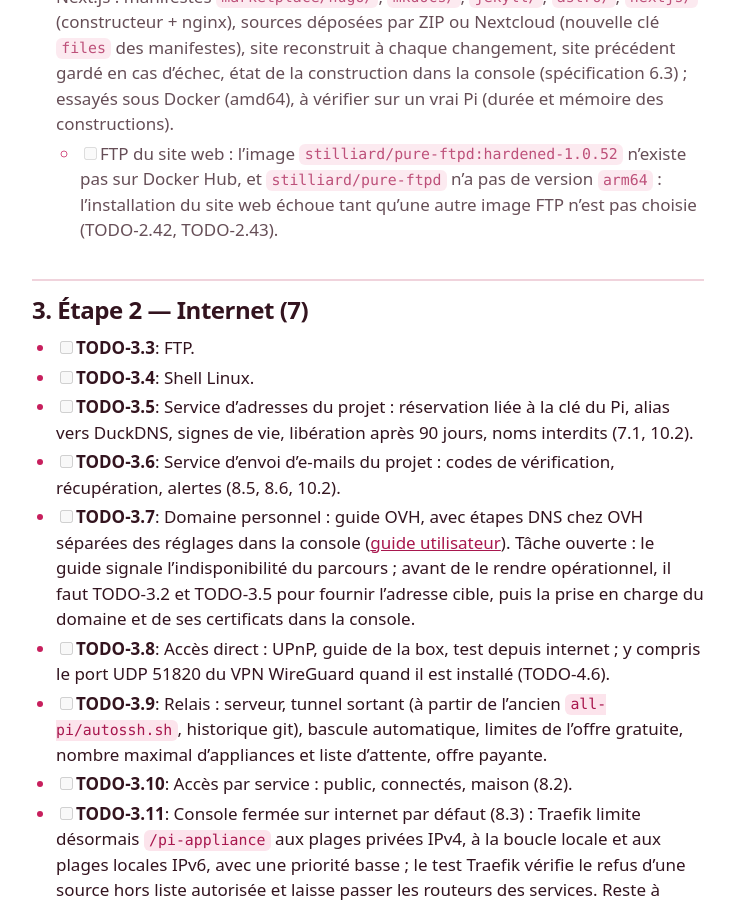
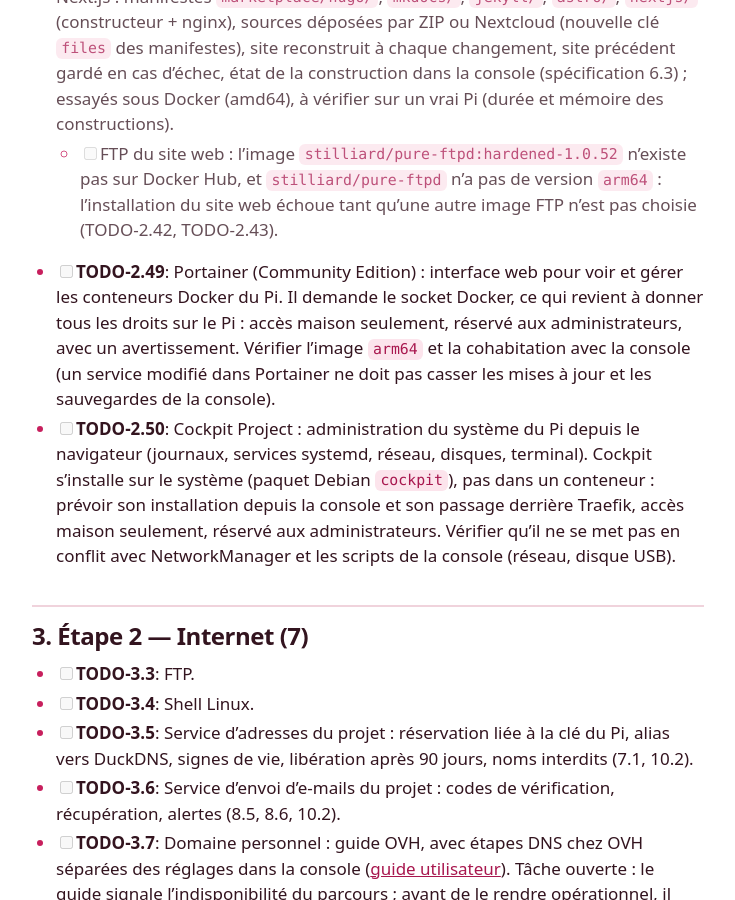
Before and after one commit to gmoulard/pi-appliance, a Jekyll site: the page built from docs/TODO.md, in a window 1280 px wide and 900 px high, scrolled down 2225 px. Shown: the whole window, without its empty margins (272-1007 px from the left). Built offline with Jekyll 4.4.1, drawn with Linux system fonts in a browser that asks for light colours; our own code applies the rules of GitHub Pages for plain Markdown files.

Commit message:
TODO : Portainer et Cockpit Project (TODO-2.49, TODO-2.50)
Co-Authored-By: Claude Opus 5.5 <noreply@anthropic.com>
Claude-Session: https://claude.ai/code/session_015aTH5e73icNoWR2MpwSKBZ

```diff
--- a/docs/TODO.md
+++ b/docs/TODO.md
@@ -145,6 +145,8 @@ Code écrit dans `image/` et `system/` pour les cinq points ci-dessus (spécific
   - [x] Dépôt d'un ZIP : le contenu du dossier du site est remplacé, plus le dossier lui-même, que le conteneur démarré ne voyait plus.
   - [ ] FTP du site web : l'image `stilliard/pure-ftpd:hardened-1.0.52` n'existe pas sur Docker Hub, et `stilliard/pure-ftpd` n'a pas de version `arm64` : l'installation du site web échoue tant qu'une autre image FTP n'est pas choisie (TODO-2.42, TODO-2.43).
 - [x] **TODO-2.47**: MSSQL, PostgreSQL, SQLite, MongoDB, Redis : PostgreSQL retenu avec l'interface web Adminer (manifeste `marketplace/postgresql/`, accès maison seulement ; à vérifier sur un vrai Pi) ; MSSQL écarté (pas d'image `arm64`), SQLite (pas un serveur), MongoDB (Pi 5 seulement à partir de la version 5), Redis (cache sans interface web, à mettre dans le manifeste d'une application) : raisons en 6.3. Une base ouverte sur le réseau de la maison sans interface web attend le format de manifeste pour un service qui n'est pas un site web (comme Samba, TODO-4.8).
+- [ ] **TODO-2.49**: Portainer (Community Edition) : interface web pour voir et gérer les conteneurs Docker du Pi. Il demande le socket Docker, ce qui revient à donner tous les droits sur le Pi : accès maison seulement, réservé aux administrateurs, avec un avertissement. Vérifier l'image `arm64` et la cohabitation avec la console (un service modifié dans Portainer ne doit pas casser les mises à jour et les sauvegardes de la console).
+- [ ] **TODO-2.50**: Cockpit Project : administration du système du Pi depuis le navigateur (journaux, services systemd, réseau, disques, terminal). Cockpit s'installe sur le système (paquet Debian `cockpit`), pas dans un conteneur : prévoir son installation depuis la console et son passage derrière Traefik, accès maison seulement, réservé aux administrateurs. Vérifier qu'il ne se met pas en conflit avec NetworkManager et les scripts de la console (réseau, disque USB).
 
 ## 3. Étape 2 — Internet (7)
 
```
